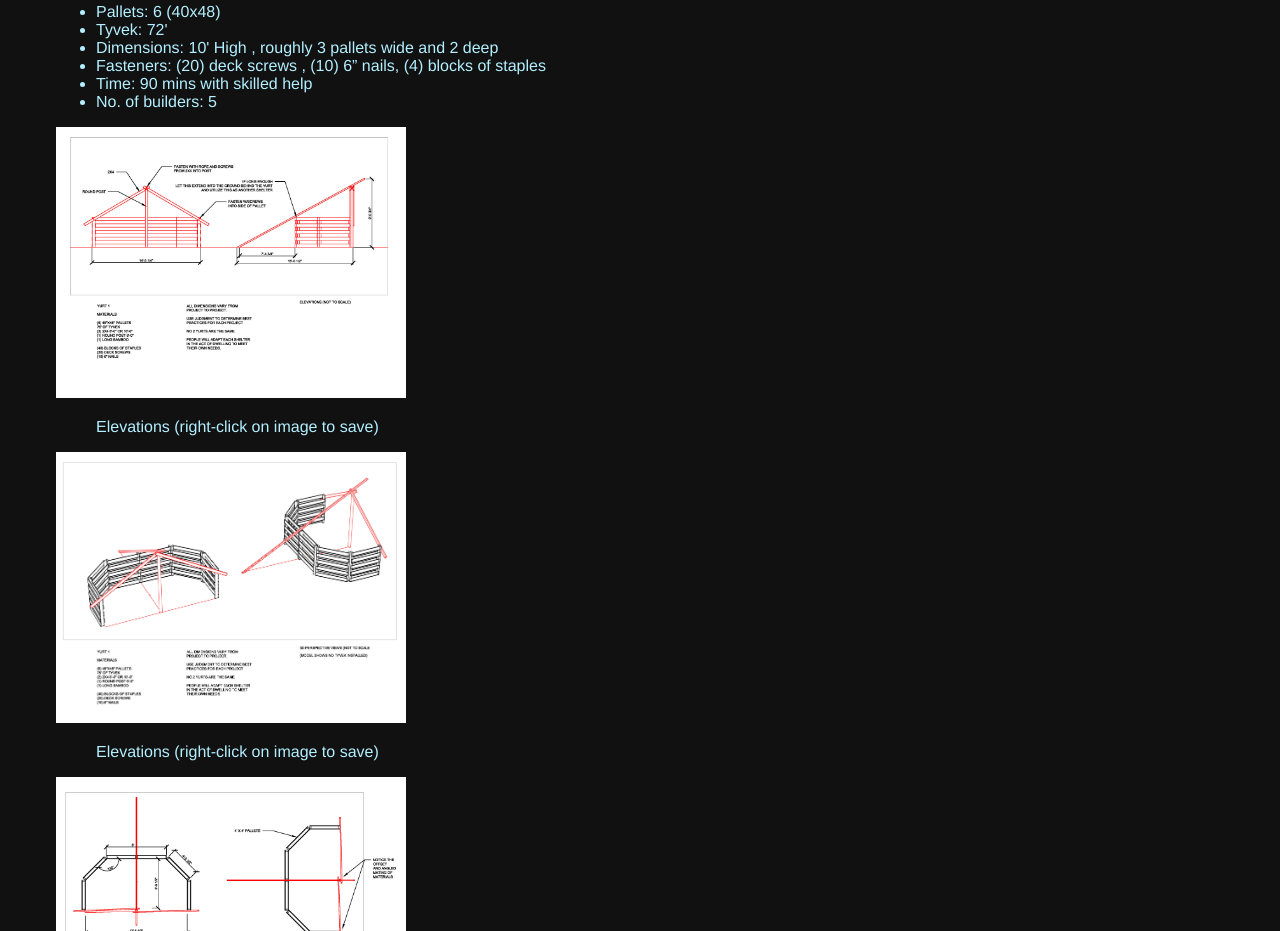
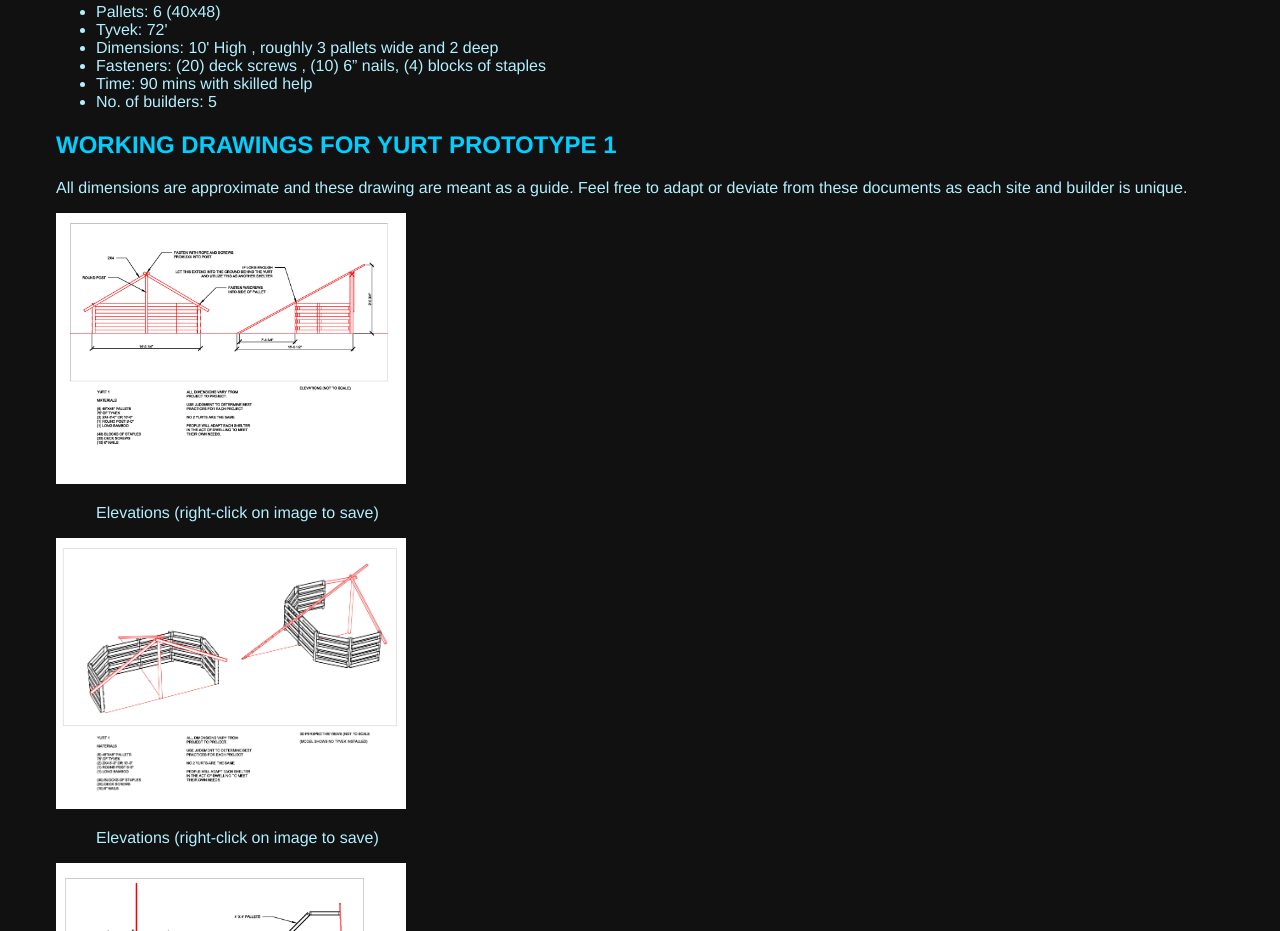
Before and after one commit to border-aid/border-aid.github.io, a plain HTML site: page shelter.html in a window 1280 px wide. Shown: the part 1052-1983 px from the top of the page. Drawn offline with Linux system fonts and the light colour scheme.

Commit message:
Update shelter.html

```diff
--- a/shelter.html
+++ b/shelter.html
@@ -81,9 +81,15 @@
 <li>Fasteners: (20) deck screws , (10) 6” nails, (4) blocks of staples </li>
 <li>Time: 90 mins with skilled help</li>
 <li>No. of builders: 5</li>
-
 </ul>
 </section>
+
+<h2>WORKING DRAWINGS FOR YURT PROTOTYPE 1</h2>
+<ap>All dimensions are approximate and these drawing are meant as a guide.
+  Feel free to adapt or deviate from these documents as each site and builder is unique.
+</p>
+<p>
+<p>
 <section>
 <left>
   <style>
```
